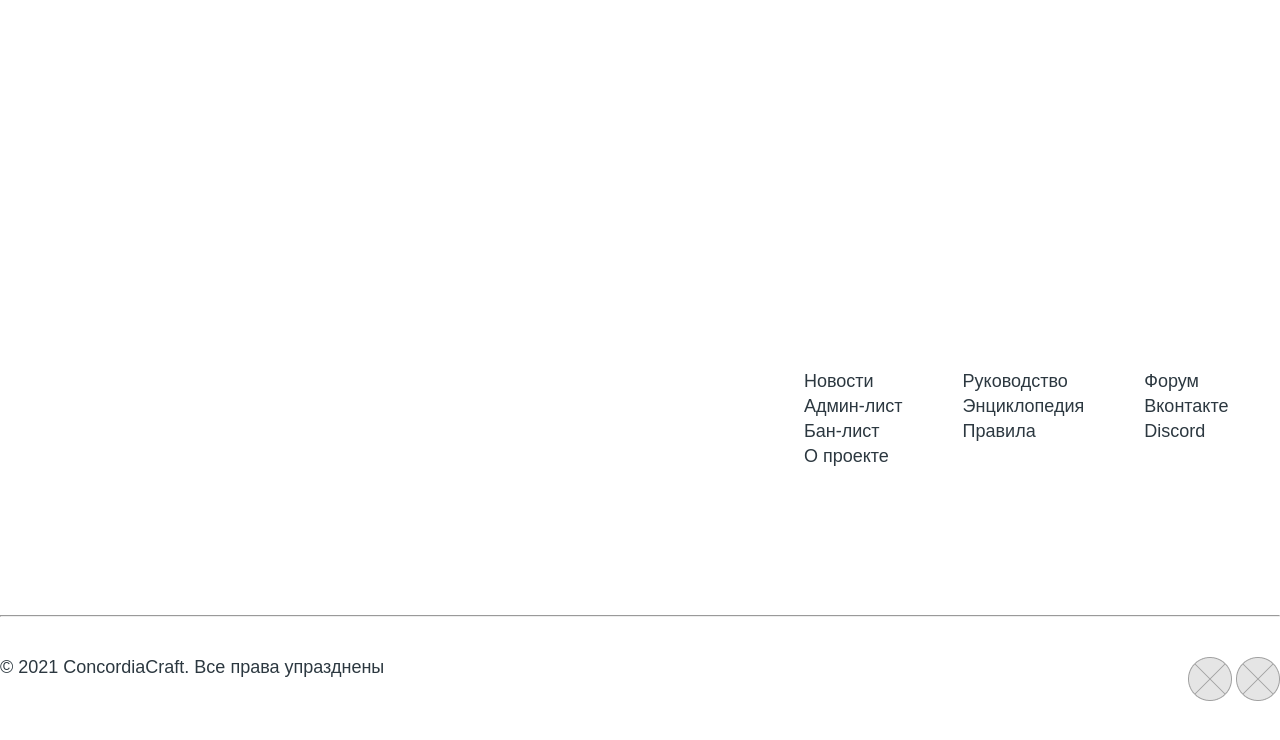
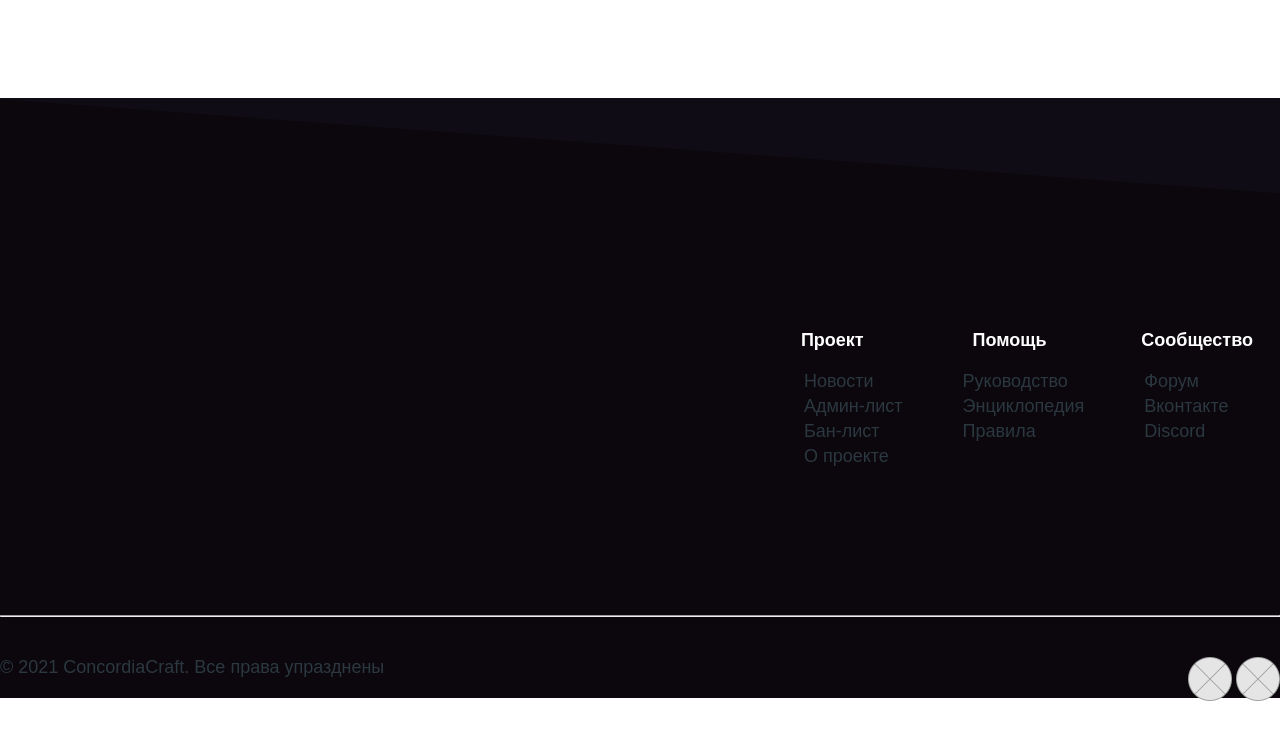
Before and after one commit to Nicekita/ConcordiaSite, a Symfony app: template templates/main/footer.html.twig in a window 1280 px wide; the page is wider, and only the part inside the window is pictured. Shown: the top 740 px of that part. Run offline with Twig, Linux system fonts and the light colour scheme; the template is opened without the code that fills it, so the values that code supplies are empty; some libraries are stand-ins or nearby versions.

Commit message:
update footer.html.twig - added pozfon6,7 and added in footer.css changed pozfon 6,7

```diff
--- a/public/css/footer.css
+++ b/public/css/footer.css
@@ -11,6 +11,7 @@ color:#FFFFFF;
 background-repeat: no-repeat;
 background-size: cover;
 background-attachment: fixed;
+    position: relative;
 
 }
 
@@ -72,13 +73,24 @@ background-attachment: fixed;
     margin-right: auto;
 }
 
+.pozfon6 {
+    background-image: url(../img/pozfon2.svg);
+    top: -62%; /* Положение от верхнего края */
+    position: absolute; /* Абсолютное позиционирование */
+    width: 1600px; /* Ширина */ /* Поля */
+    min-height: 129px; /* Минимальная высота */
+    left: 0; right: 0; /* Нужно для выравнивания */
+    margin: 0px auto 0;
+    z-index: -100;
+}
 .pozfon7 {
     background-color: #0B070D;
-    top: 4325px; /* Положение от верхнего края */
+    top: -62%; /* Положение от верхнего края */
     position: absolute; /* Абсолютное позиционирование */
     width: 1600px; /* Ширина */ /* Поля */
     height: 600px; /* Минимальная высота */
-    left: 0; right: 0; /* Нужно для выравнивания */
+    left: 0;
+    right: 0; /* Нужно для выравнивания */
     margin: 0px auto 0;
     z-index: -1000;
 }
--- a/public/css/header.css
+++ b/public/css/header.css
@@ -40,7 +40,6 @@ header{
     background: none;
     text-decoration: none;
     color:#FFFFFF;
-    font-size: 16px;
     border: none;
     font-family: 'Montserrat', sans-serif;
     font-weight: 800;
--- a/templates/main/footer.html.twig
+++ b/templates/main/footer.html.twig
@@ -1,5 +1,7 @@
 <link rel="stylesheet" href="css/footer.css">
 <footer>
+    <div class="pozfon6"></div>
+    <div class="pozfon7"></div>
     <div class="wrapper">
         <div class="second">
             <nav>
@@ -35,6 +37,4 @@
 
         </div>
     </div>
-    <div class="pozfon6"></div>
-    <div class="pozfon7"></div>
 </footer>
```
Also changed, not shown: public/css/style.css (+0 -11 lines), public/css/style-news.css (line endings or trailing spaces).
